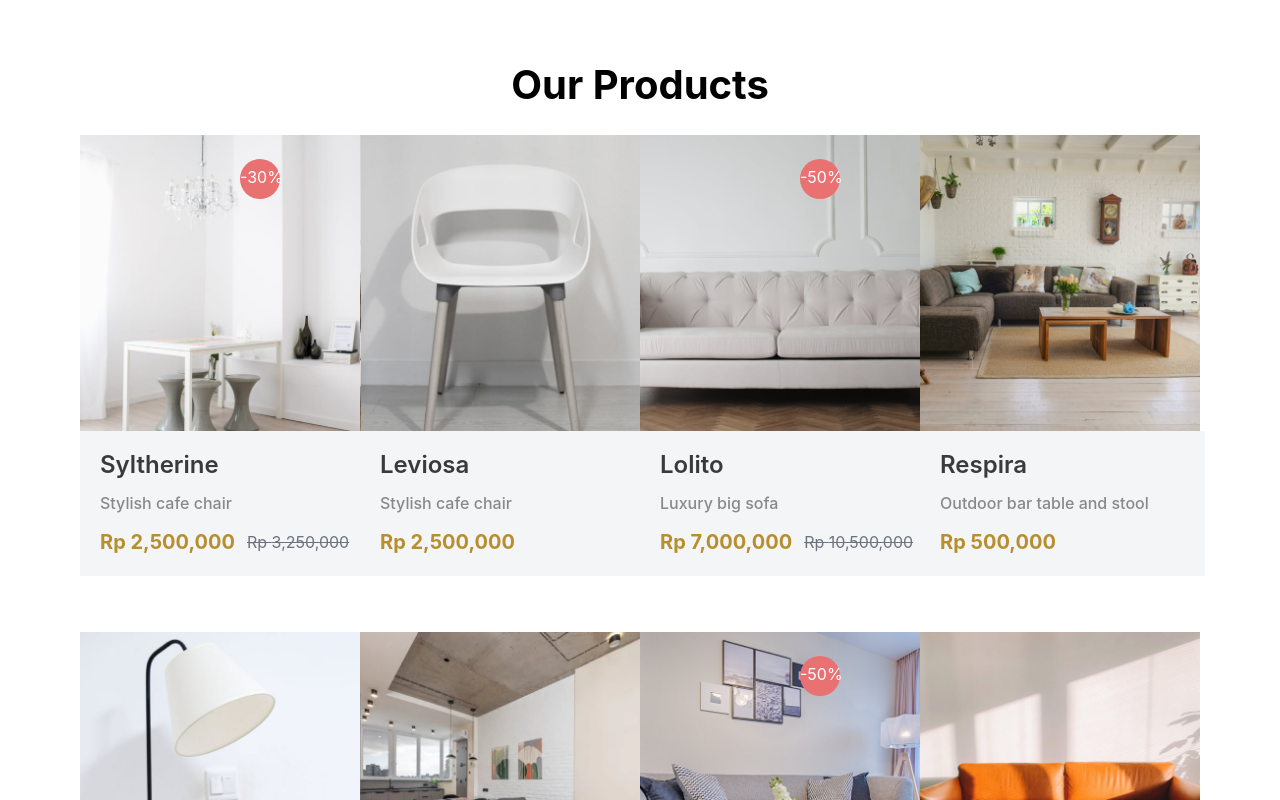
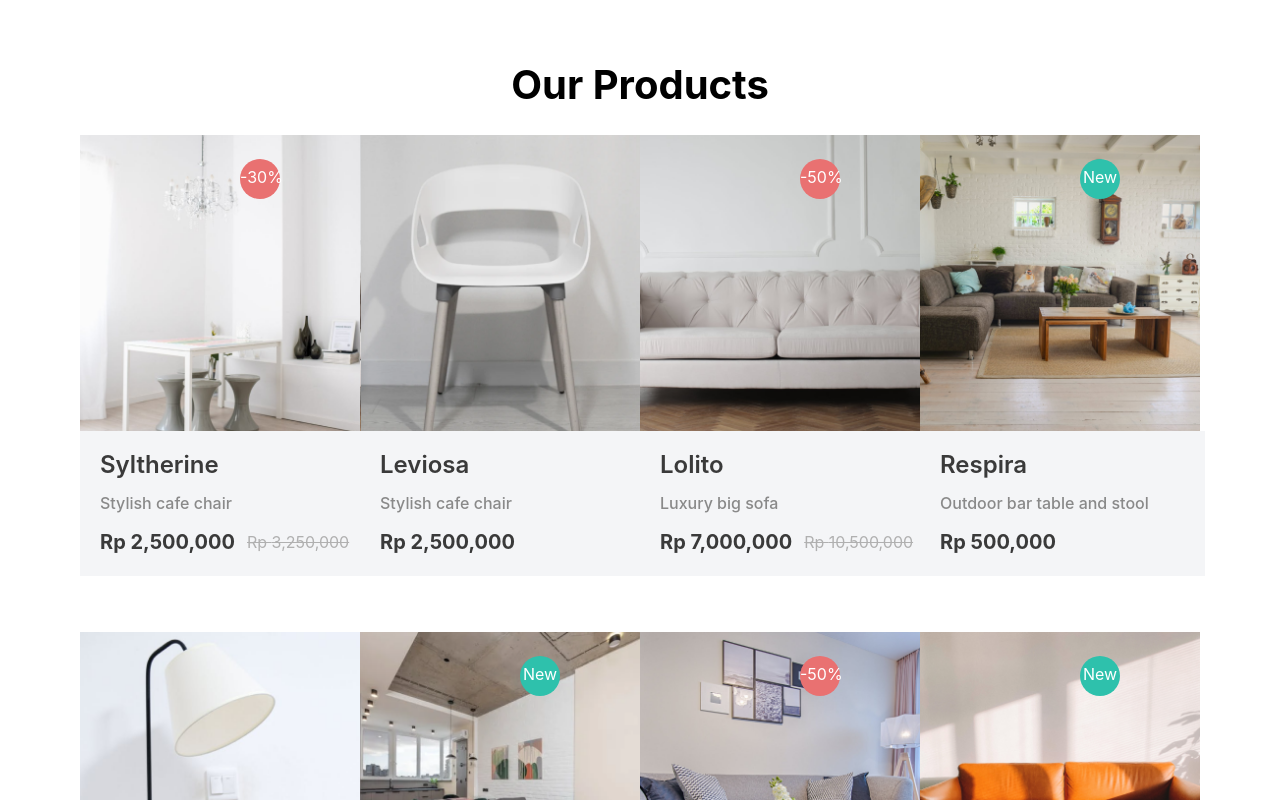
Before and after one commit to tantrinhh/web-sales, a React (Create React App) app: page / in a window 1280 px wide. Shown: the part 1320-2120 px from the top of the page. Built offline with nearby package versions, Linux system fonts and the light colour scheme.

Commit message:
feat: new product

```diff
--- a/src/Components/Home/HomePage.tsx
+++ b/src/Components/Home/HomePage.tsx
@@ -31,56 +31,64 @@ const HomePage = () => {
       name: "Syltherine",
       des: "Stylish cafe chair",
       price: 2500000,
-      discount: 30
+      discount: 30,
+      isNew: false
     },
     {
       image: Leviosa,
       name: "Leviosa",
       des: "Stylish cafe chair",
       price: 2500000,
-      discount: 0
+      discount: 0,
+      isNew: false
     },
     {
       image: Lolito,
       name: "Lolito",
       des: "Luxury big sofa",
       price: 7000000,
-      discount: 50
+      discount: 50,
+      isNew: false,
     },
     {
       image: Respira,
       name: "Respira",
       des: "Outdoor bar table and stool",
       price: 500000,
-      discount: 0
+      discount: 0,
+      isNew: true
     },
     {
       image: Grifo,
       name: "Grifo",
       des: "Night lamp",
       price: 1500000,
-      discount: 0
+      discount: 0,
+      isNew: false
     },
     {
       image: Muggo,
       name: "Muggo",
       des: "SSmall mug",
       price: 150000,
-      discount: 0
+      discount: 0,
+      isNew: true
     },
     {
       image: Pingky,
       name: "Pingky",
       des: "Cute bed set",
       price: 7000000,
-      discount: 50
+      discount: 50,
+      isNew: false
     },
     {
       image: Potty,
       name: "Potty",
       des: "Minimalist flower pot",
       price: 500000,
-      discount: 0
+      discount: 0,
+      isNew: true
     },
   ];
   return (
@@ -177,6 +185,11 @@ const HomePage = () => {
                             -{products.discount}%
                           </div>
                         )}
+                        {products.isNew && (
+                          <div className="absolute top-6 right-20 bg-[#2EC1AC] text-white rounded-full w-10 h-10 items-center text-center pt-1.5">
+                            New
+                          </div>
+                        )}
                         <div className="bg-[#F4F5F7] w-[285px] h-[145px] space-y-3 pl-5">
                           <h2 className=" font-semibold leading-7 text-[#3A3A3A] pt-5 text-[24px]">
                             {products.name}
@@ -186,15 +199,15 @@ const HomePage = () => {
                           </p>
                           {products.discount > 0 ? (
                             <div className="flex items-center">
-                              <h3 className="font-bold text-[20px] text-[#B88E2F]">
+                              <h3 className="font-bold text-[20px] text-[#3A3A3A]">
                                 Rp {products.price.toLocaleString()}
                               </h3>
-                              <span className="text-[16px] text-gray-500 line-through ml-3">
+                              <span className="text-[16px] text-[#B0B0B0] line-through ml-3">
                                 Rp {(products.price + (products.price * (products.discount / 100))).toLocaleString()}
                               </span>
                             </div>
                           ) : (
-                            <h3 className="font-bold text-[20px] text-[#B88E2F]">
+                            <h3 className="font-bold text-[20px] text-[#3A3A3A]">
                               Rp {products.price.toLocaleString()}
                             </h3>
                           )}
```
